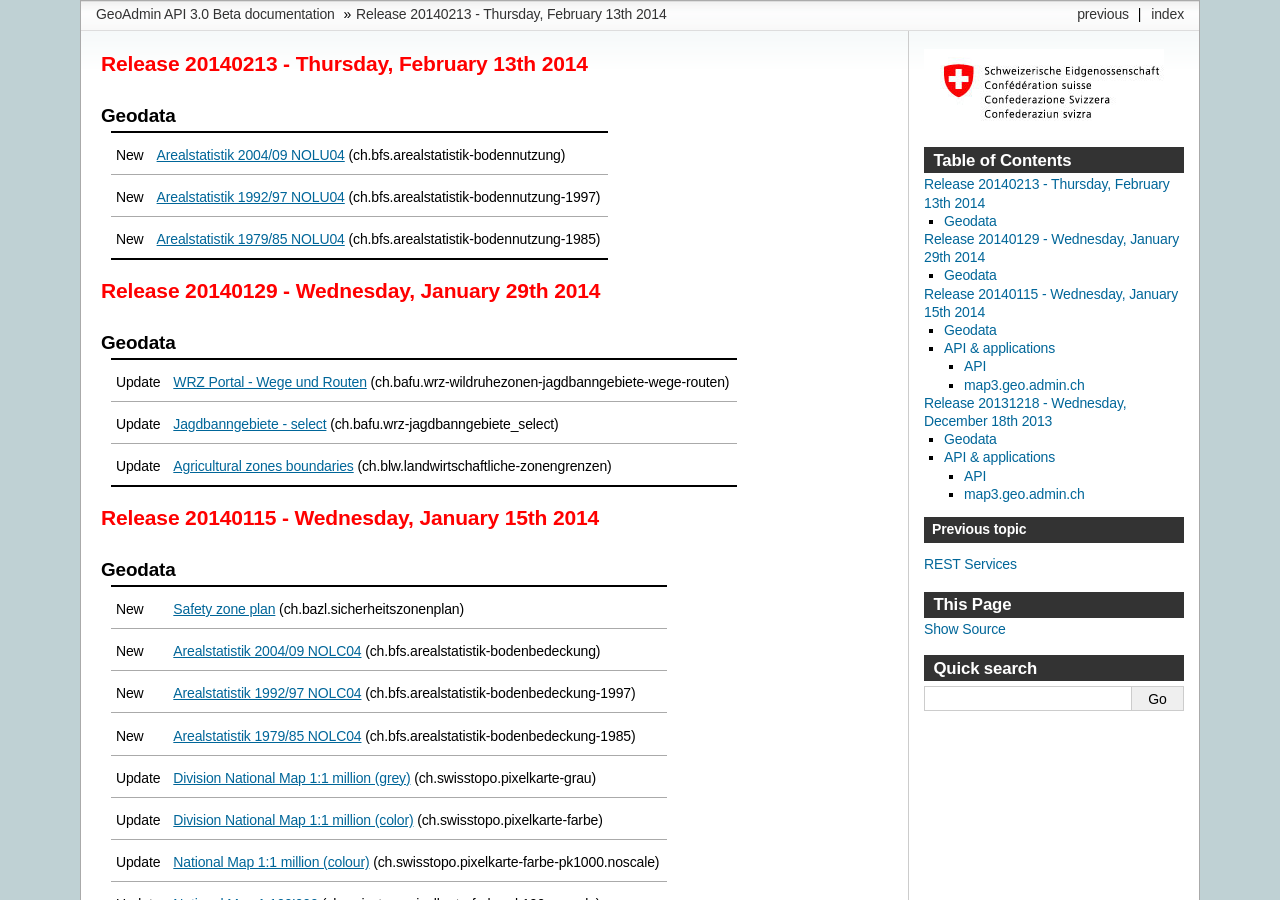
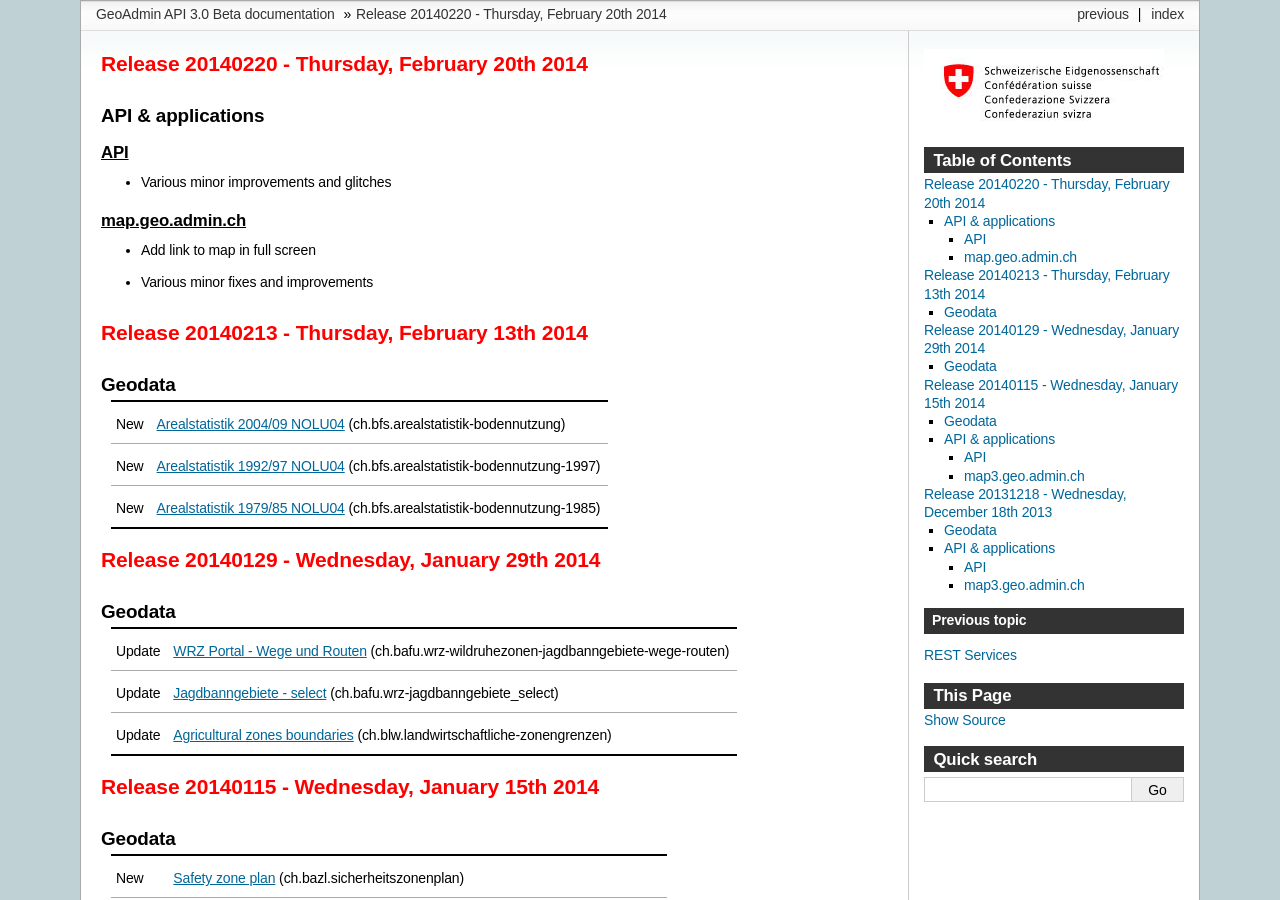
Before and after one commit to swisstopo-test/doc-chsdi3, a Sphinx documentation site: the page built from source/releasenotes/index.rst, in a window 1280 px wide and 900 px high. Built offline with Sphinx 7.4.7, drawn with Linux system fonts in a browser that asks for light colours; formulas are drawn with MathJax 3; some of the changed text lies outside the part shown.

Commit message:
Update release notes

```diff
--- a/source/releasenotes/index.rst
+++ b/source/releasenotes/index.rst
@@ -1,3 +1,19 @@
+Release 20140220 -  Thursday, February 20th 2014
+====================================================
+
+API & applications
+******************
+
+`API <//api3.geo.admin.ch>`__
+-----------------------------------
+- Various minor improvements and glitches
+
+`map.geo.admin.ch <//map.geo.admin.ch>`__
+--------------------------------------------------
+- Add link to map in full screen
+- Various minor fixes and improvements
+
+
 Release 20140213 -  Thursday, February 13th 2014
 ====================================================
 
```
